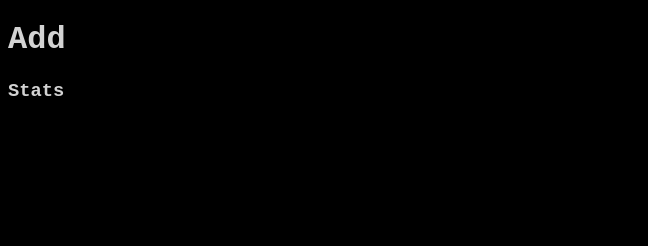
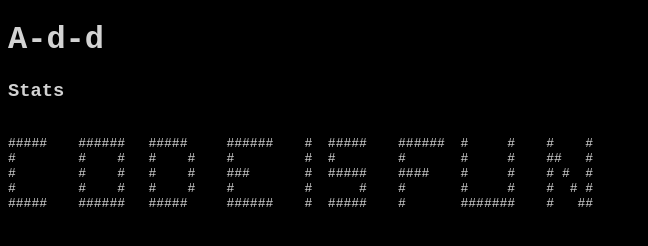
Before and after one commit to ram46/add, a website: page client/index.html in a window 1280 px wide. Shown: the whole page, without its empty margins (0-648 px from the left). Drawn offline with nearby package versions, Linux system fonts and the light colour scheme; no server answers.

Commit message:
style update

```diff
--- a/client/styles.css
+++ b/client/styles.css
@@ -28,5 +28,5 @@ input {
   padding: 5px;
   border: 2px solid gray;
   margin: 0;
-  text-align: right;
+  text-align: center;
 }
--- a/client/templates/add.html
+++ b/client/templates/add.html
@@ -1,5 +1,5 @@
 <div>
-  <h1> Add  </h1>
+  <h1> A-d-d  </h1>
 
   <div>
     <h3> Stats </h3>
@@ -10,4 +10,14 @@
     <func-item stats=$ctrl.stats ng-repeat="item in $ctrl.items" item=item />
   </div>
 
+   <pre>
+
+#####    ######   #####     ######    #  #####    ######  #     #    #    #
+#        #    #   #    #    #         #  #        #       #     #    ##   #
+#        #    #   #    #    ###       #  #####    ####    #     #    # #  #
+#        #    #   #    #    #         #      #    #       #     #    #  # #
+#####    ######   #####     ######    #  #####    #       #######    #   ##
+
+  </pre>
+
 </div>
```
